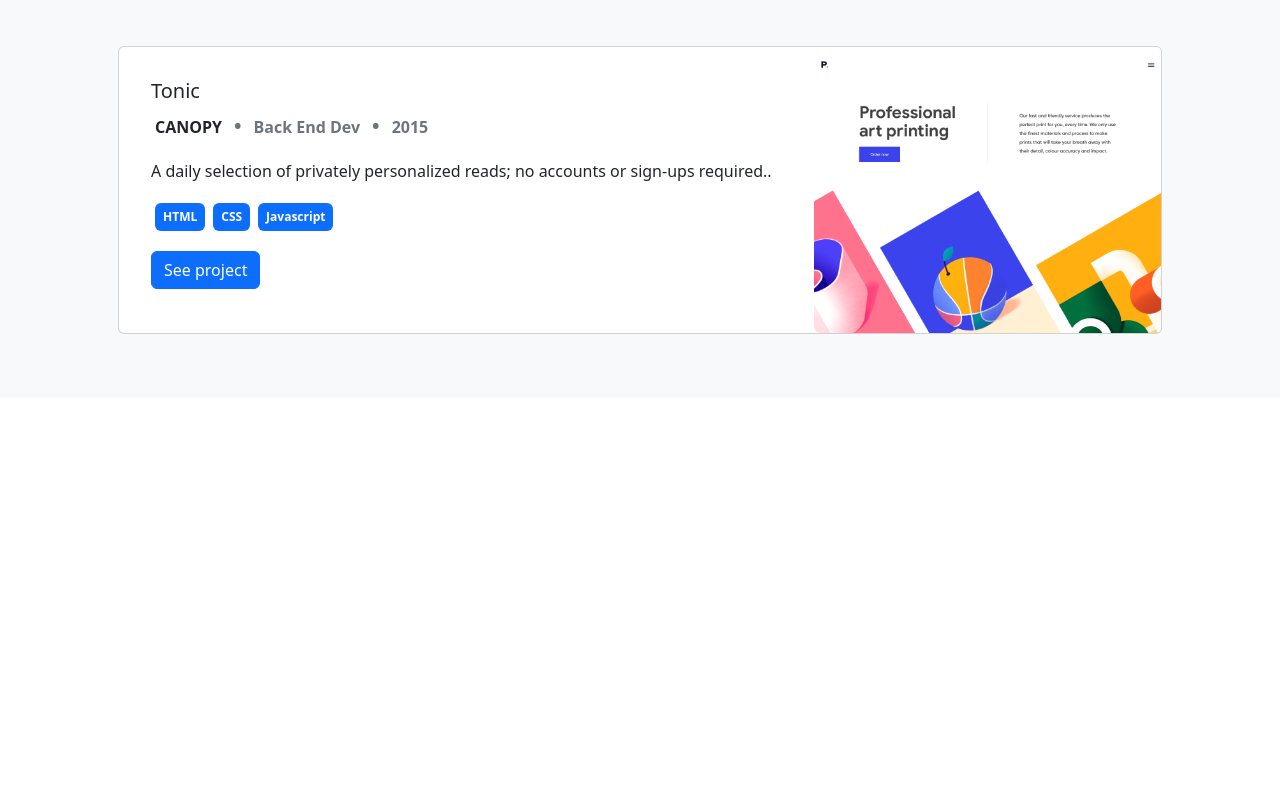
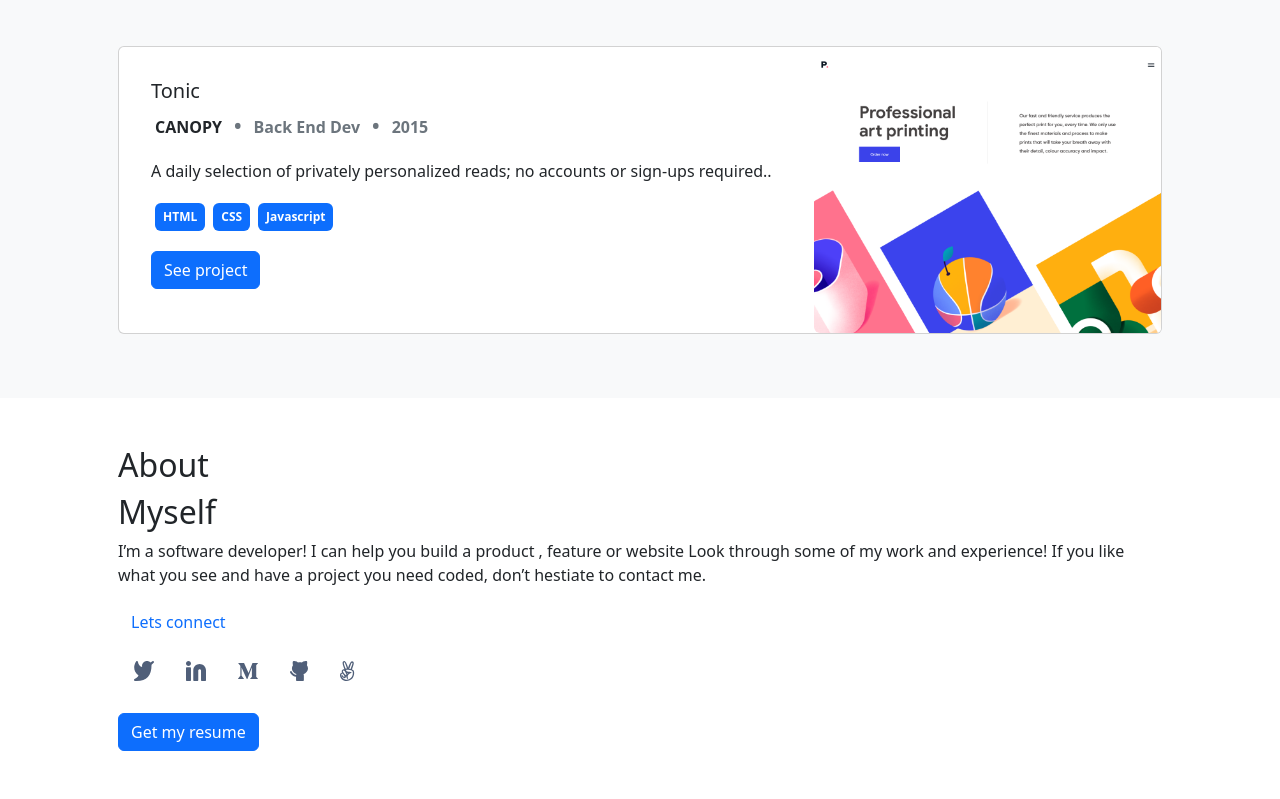
Before and after one commit to anthonymr/Bootstrap-portfolio, a plain HTML site: page index.html in a window 1280 px wide. Shown: the part 1440-2239 px from the top of the page. Before the commit the page ends 1838 px from the top, so only its background shows below. Drawn offline with nearby package versions, Linux system fonts and the light colour scheme.

Commit message:
Add about myself column

```diff
--- a/index.html
+++ b/index.html
@@ -174,6 +174,34 @@
       </article>
 
     </div>
+
+  </section>
+  <section class="bg-white">
+    <div class="container-sm p-5">
+      <div class="row">
+        <div class="col">
+          <h2 class="text-dark">About
+          </h2>
+          <h2 class="text-dark">Myself
+          </h2>
+          <p class="text-body">I’m a software developer! I can help you build a product , feature or website Look through some
+            of my work and experience!
+            If you like what you see and have a project you need coded, don’t hestiate to contact me.
+          </p>
+          <button type="button" class="btn btn-link text-decoration-none">Lets connect</button>
+          <ul class="d-flex text-dark list-unstyled">
+            <li class="p-3"><img src="./images/social1.svg" alt=""></li>
+            <li class="p-3"><img src="./images/social2.svg" alt=""></li>
+            <li class="p-3"><img src="./images/social3.svg" alt=""></li>
+            <li class="p-3"><img src="./images/social4.svg" alt=""></li>
+            <li class="p-3"><img src="./images/social5.svg" alt=""></li>
+          </ul>
+          <button class="btn btn-primary">Get my resume</button>
+        </div>
+
+      </div>
+
+    </div>
   </section>
 </body>
 
```
